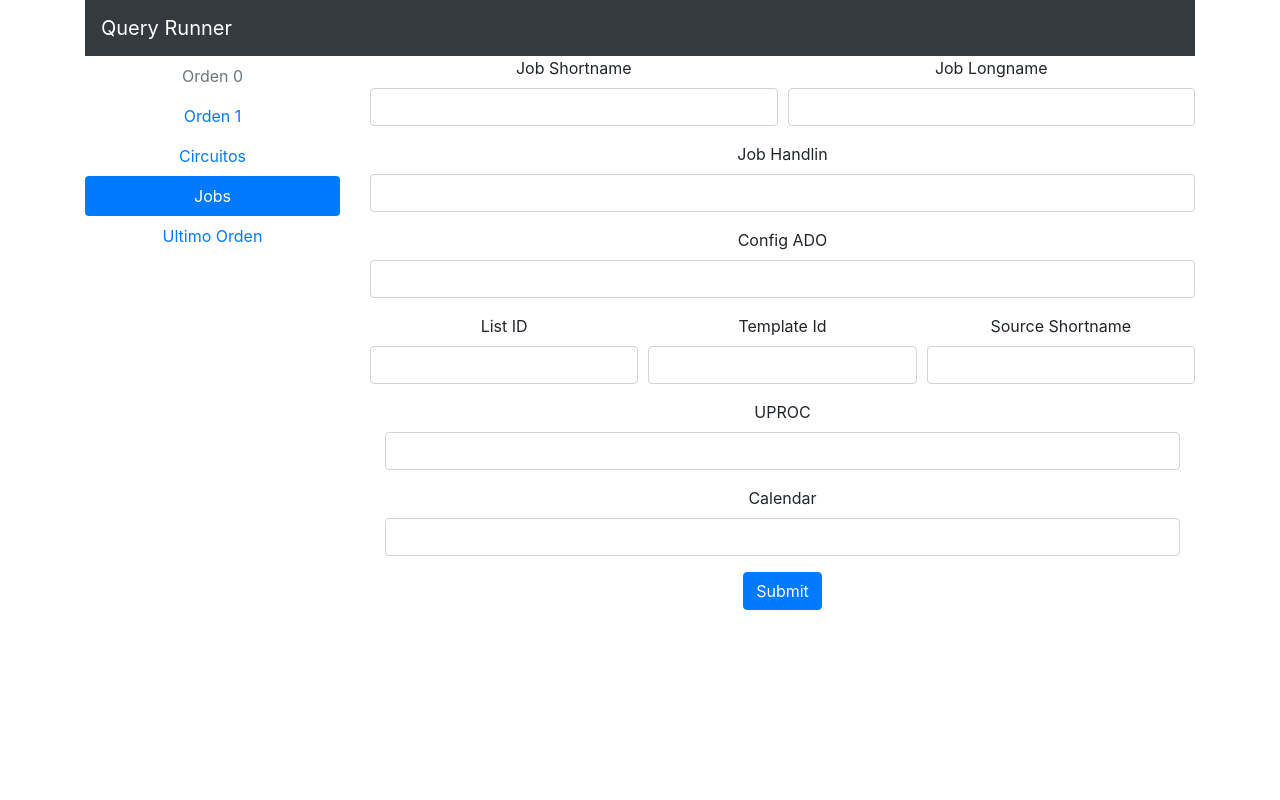
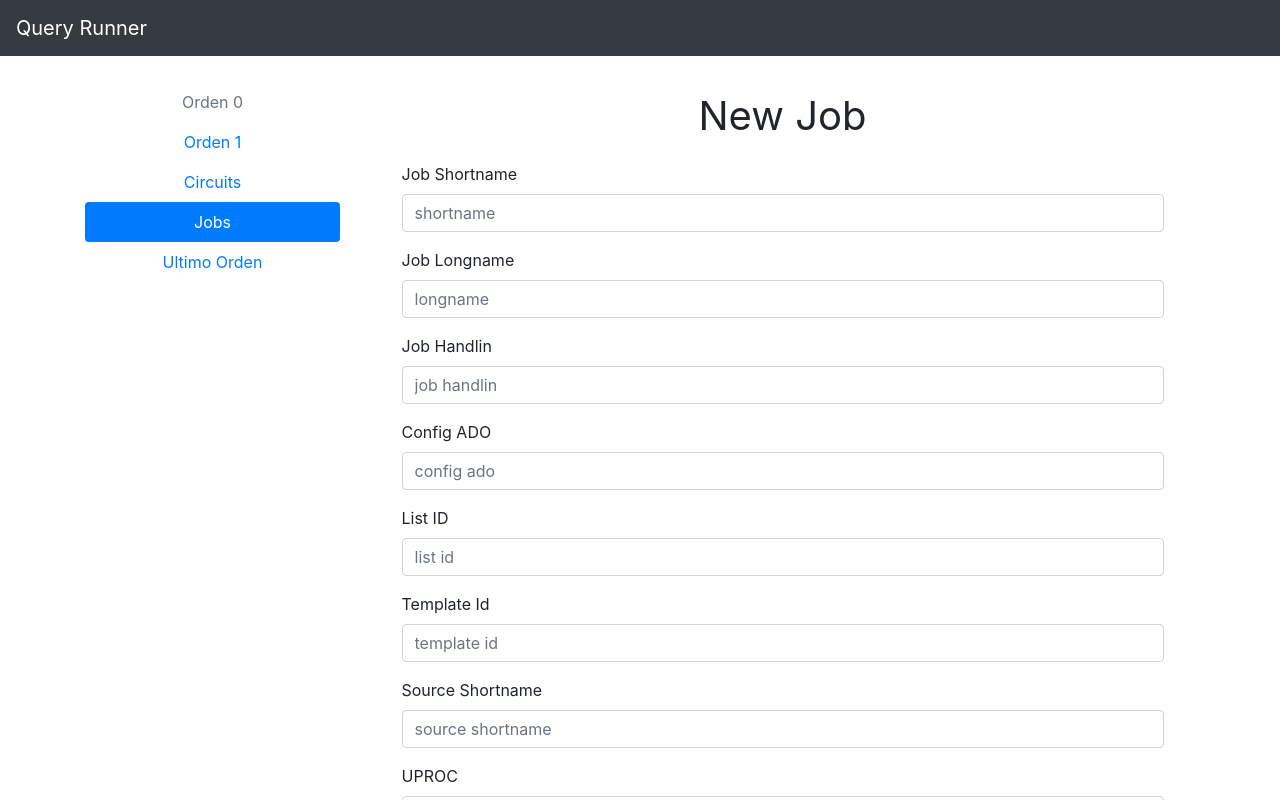
Before and after one commit to tomasguinzburg/asset-control-query-runner, a React (Create React App) app in the folder asset-control-query-runner/: page / in a window 1280 px wide. Both pictures are taken after a click on the tab "Jobs". Shown: the top 800 px of the page. Built offline with nearby package versions, Linux system fonts and the light colour scheme.

Commit message:
ya se puede capturar los valores del formulario de circuitos

```diff
--- a/asset-control-query-runner/src/App.tsx
+++ b/asset-control-query-runner/src/App.tsx
@@ -1,19 +1,21 @@
-import React, { Component } from 'react';
-import logo from './logo.svg';
+import React from 'react';
 import './App.css';
 import 'bootstrap/dist/css/bootstrap.min.css';
 import TabNav from './components/TabNav';
 import { Container } from 'react-bootstrap';
 
+
 function App() {
   return (
     <div className="App">
-        <Container>
         <nav className="navbar navbar-dark bg-dark">
           <a className="navbar-brand">Query Runner</a>
         </nav>
-        <TabNav/>
-        </Container>
+        <div style={{ margin: '2%' }}>
+          <Container>
+          <TabNav/>
+          </Container>
+        </div>
     </div>
 
   );
--- a/asset-control-query-runner/src/components/FormCircuit.tsx
+++ b/asset-control-query-runner/src/components/FormCircuit.tsx
@@ -1,52 +1,79 @@
 import React from 'react';
 import { Form, Col, Button } from 'react-bootstrap';
+import FormFile from 'react-bootstrap/FormFile';
+import ReactDOM from 'react-dom';
 
 
+type FormCircuitForm = {
+  formCircuitShortname: string
+  formCircuitLongName: string
+  formDistributionTime: string
+  formTreeId: string
+  formCalendar: string
+  formProduct: string
+  formGroupId: string
+}
+
+const circuitForm: FormCircuitForm = {
+  formCircuitShortname: '',
+  formCircuitLongName: '',
+  formDistributionTime: '',
+  formTreeId: '',
+  formCalendar: '',
+  formProduct: '',
+  formGroupId: ''
+};
+
+const handleSubmit = (event: any) => {
+  event.preventDefault();
+}
+
 class FormCircuit extends React.Component {
+
    render() {
+
      return (
-      <Form>
-      <Form.Row>
-        <Form.Group as={Col} controlId="formCircuitShortname">
+       <Form onSubmit={handleSubmit}>
+       <Form.Text style={{fontSize: 40}}> New Circuit </Form.Text>
+        <div style={{margin: '2%', textAlign: 'left'}}>
+        <Form.Group  as={Col} controlId="formCircuitShortname">
           <Form.Label>Circuit Shortname</Form.Label>
-          <Form.Control/>
+          <Form.Control onChange={ (e) => circuitForm.formCircuitShortname = e.target.value} placeholder="shortname"/>
         </Form.Group>
 
         <Form.Group as={Col} controlId="formCircuitLongName">
           <Form.Label>Circuit Longname</Form.Label>
-          <Form.Control/>
+          <Form.Control onChange={ (e) => circuitForm.formCircuitLongName = e.target.value} placeholder="longname"/>
         </Form.Group>
-      </Form.Row>
 
-      <Form.Group controlId="formDistributionTime">
-        <Form.Label>Distribution Time</Form.Label>
-        <Form.Control/>
-      </Form.Group>
+        <Form.Group as={Col} controlId="formDistributionTime">
+          <Form.Label>Distribution Time</Form.Label>
+          <Form.Control onChange={ (e) => circuitForm.formDistributionTime = e.target.value} placeholder="aaaa/mm/dd hh:mm:sss"/>
+        </Form.Group>
 
-      <Form.Group controlId="formTreeId">
-        <Form.Label>Tree id</Form.Label>
-        <Form.Control />
-      </Form.Group>
+        <Form.Group as={Col} controlId="formTreeId">
+          <Form.Label>Tree id</Form.Label>
+          <Form.Control onChange={ (e) => circuitForm.formTreeId = e.target.value} placeholder="Tree id"/>
+        </Form.Group>
 
-      <Form.Row>
         <Form.Group as={Col} controlId="formCalendar">
           <Form.Label>Calendar</Form.Label>
-          <Form.Control />
+          <Form.Control onChange={ (e) => circuitForm.formCalendar = e.target.value} placeholder="calendar"/>
         </Form.Group>
 
         <Form.Group as={Col} controlId="formProduct">
           <Form.Label>Product</Form.Label>
-          <Form.Control />
+          <Form.Control onChange={ (e) => circuitForm.formProduct = e.target.value} placeholder="product"/>
         </Form.Group>
 
         <Form.Group as={Col} controlId="formGroupId">
           <Form.Label>Group Id</Form.Label>
-          <Form.Control />
+          <Form.Control onChange={ (e) => circuitForm.formGroupId = e.target.value} placeholder="group id"/>
         </Form.Group>
-      </Form.Row>
+      </div>
 
       <Button variant="primary" type="submit">
-        Submit
+        Generate Query
       </Button>
     </Form>
      );
--- a/asset-control-query-runner/src/components/FormJob.tsx
+++ b/asset-control-query-runner/src/components/FormJob.tsx
@@ -5,57 +5,58 @@ class FormJob extends React.Component {
   render() {
     return (
       <Form>
-      <Form.Row>
+        <Form.Text style={{fontSize: 40}}> New Job </Form.Text>
+        <div style={{margin: '2%', textAlign: 'left'}}>
+
           <Form.Group as={Col} controlId="formJobShortname">
             <Form.Label>Job Shortname</Form.Label>
-          <Form.Control/>
+            <Form.Control placeholder="shortname"/>
           </Form.Group>
 
           <Form.Group as={Col} controlId="formJobLongName">
             <Form.Label>Job Longname</Form.Label>
-          <Form.Control/>
-        </Form.Group>
-      </Form.Row>
-
-      <Form.Group controlId="formJobHandlin">
-        <Form.Label>Job Handlin</Form.Label>
-        <Form.Control/>
+            <Form.Control placeholder="longname"/>
           </Form.Group>
 
-      <Form.Group controlId="formConfigADO">
-        <Form.Label>Config ADO</Form.Label>
-        <Form.Control />
+        <Form.Group as={Col} controlId="formJobHandlin">
+          <Form.Label>Job Handlin</Form.Label>
+          <Form.Control placeholder="job handlin"/>
         </Form.Group>
 
-      <Form.Row>
+        <Form.Group as={Col} controlId="formConfigADO">
+          <Form.Label>Config ADO</Form.Label>
+          <Form.Control placeholder="config ado" />
+        </Form.Group>
+
           <Form.Group as={Col} controlId="formListId">
             <Form.Label>List ID</Form.Label>
-          <Form.Control />
+            <Form.Control placeholder="list id" />
           </Form.Group>
 
           <Form.Group as={Col} controlId="formTemplateId">
             <Form.Label>Template Id</Form.Label>
-          <Form.Control />
+            <Form.Control placeholder="template id"/>
           </Form.Group>
 
           <Form.Group as={Col} controlId="formSourceShortname">
             <Form.Label>Source Shortname</Form.Label>
-          <Form.Control />
+            <Form.Control placeholder="source shortname"/>
           </Form.Group>
-      </Form.Row>
 
           <Form.Group as={Col} controlId="formUproc">
             <Form.Label>UPROC</Form.Label>
-          <Form.Control />
+            <Form.Control placeholder="uproc"/>
           </Form.Group>
 
           <Form.Group as={Col} controlId="formCalendar">
             <Form.Label>Calendar</Form.Label>
-          <Form.Control />
+            <Form.Control placeholder="calendar"/>
           </Form.Group>
 
+        </div>
+
       <Button variant="primary" type="submit">
-        Submit
+        Generate Query
       </Button>
     </Form>
     );
--- a/asset-control-query-runner/src/components/TabNav.tsx
+++ b/asset-control-query-runner/src/components/TabNav.tsx
@@ -18,7 +18,7 @@ class TabNav extends React.Component {
                     <Nav.Link eventKey="second">Orden 1</Nav.Link>
                     </Nav.Item>
                     <Nav.Item>
-                    <Nav.Link eventKey="third">Circuitos</Nav.Link>
+                    <Nav.Link eventKey="third">Circuits</Nav.Link>
                     </Nav.Item>
                     <Nav.Item>
                     <Nav.Link eventKey="fourth">Jobs</Nav.Link>
```
Lines whose indentation alone changed are shown as unchanged.
